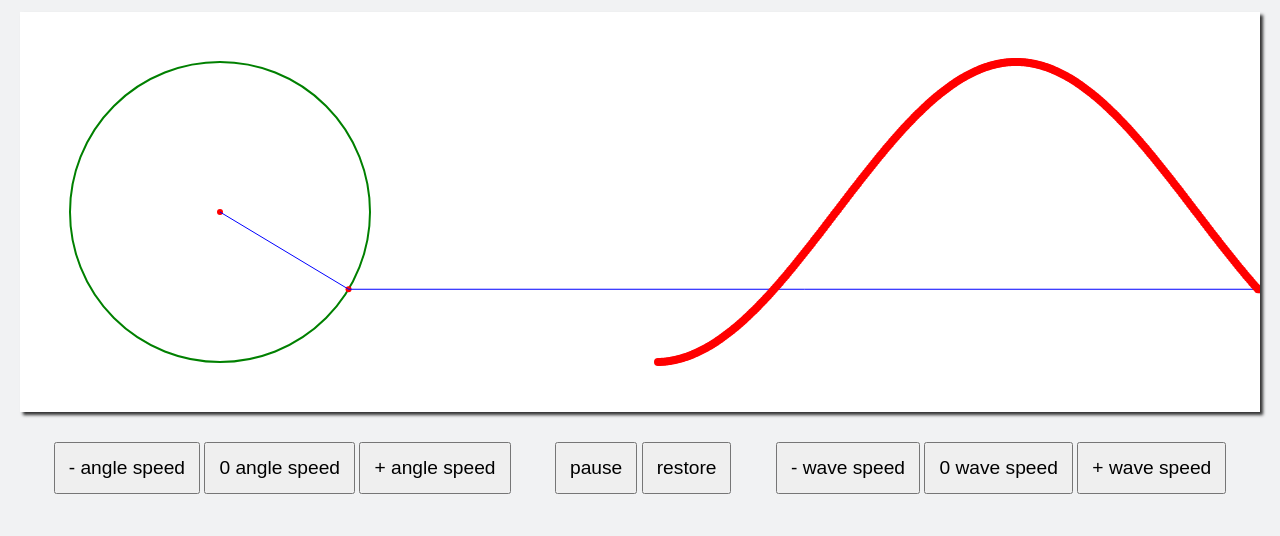
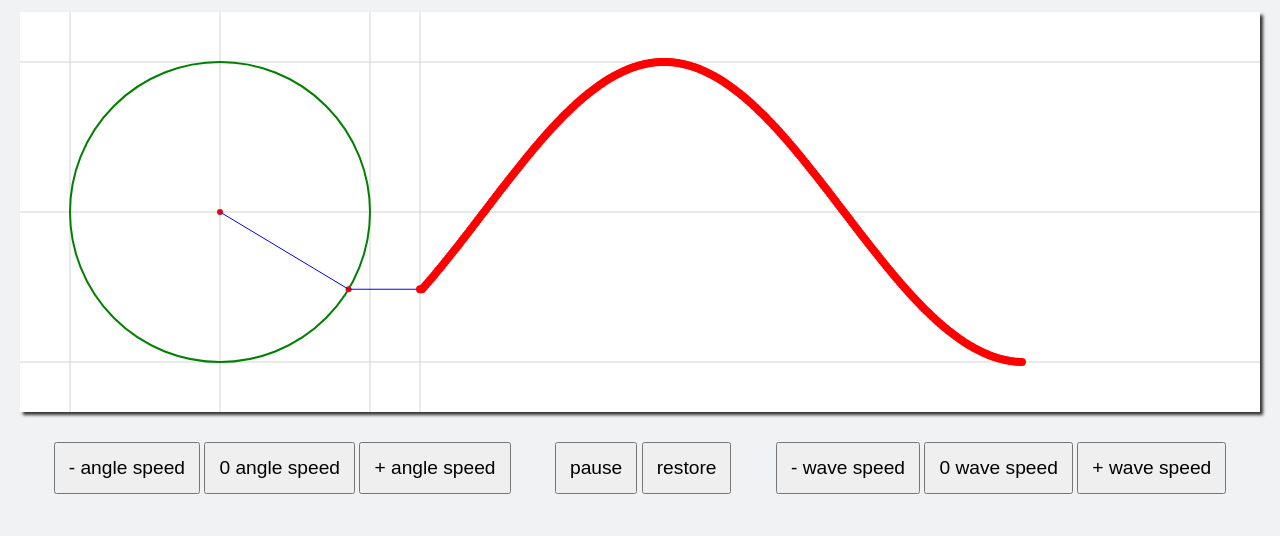
Before and after one commit to fanaimi/canvas_sine_wave, a website: page index.html in a window 1280 px wide. Shown: the part 70-606 px from the top of the page. Drawn offline with Linux system fonts and the light colour scheme; files that its build step writes are made by us from their sources.

Commit message:
added guidelines, link to part II

```diff
--- a/dev/js/main.js
+++ b/dev/js/main.js
@@ -42,15 +42,16 @@ var
 
 
         this.move = function(){
-            if(this.x > leftEdge - this.r){
-                this.x -= this.waveSpeed;
-            } else {
+            //if(this.x > leftEdge - this.r){
+            if(this.x < w + this.r){
+                this.x += this.waveSpeed;
+            } else if( this.x < 400 || this.x < w + this.r ){
                 for (var l in waveDots) {
                     if (waveDots[l] == this) {
                         waveDots.splice(l, 1)
                     }
                 }
-            }// if
+            }
         };//move
     }// WaveDot,
 
@@ -116,7 +117,7 @@ var
     drawGuide = function(){
         ctx1.beginPath()
         ctx1.moveTo(rDot.x, rDot.y);
-        ctx1.lineTo(w, rDot.y);
+        ctx1.lineTo(400, rDot.y);
         ctx1.strokeStyle = "blue";
         ctx1.lineWidth = 1;
         ctx1.stroke();
@@ -136,7 +137,7 @@ var
 
 
     addNewWaveDot = function () {
-        var waveDot = new WaveDot(w, rDot.y, ctx1, waveSpeed, 400);
+        var waveDot = new WaveDot(400, rDot.y, ctx1, waveSpeed, 400);
         waveDots.push(waveDot);
         waveDot.draw();
     }, //addNewWaveDot
@@ -154,9 +155,40 @@ var
         }
     }, // moveWaveDots
 
-    playLoop = function () {
+        drawGreyLines = function () {
+            ctx1.beginPath()
+            ctx1.moveTo(400, 0);
+            ctx1.lineTo(400, h);
+            ctx1.moveTo(0, 50);
+            ctx1.lineTo(w, 50);
+
+            ctx1.moveTo(0, 200);
+            ctx1.lineTo(w, 200);
+
+            ctx1.moveTo(200, 0);
+            ctx1.lineTo(200, h);
+
+
+            ctx1.moveTo(50, 0);
+            ctx1.lineTo(50, h);
+
+
+            ctx1.moveTo(350, 0);
+            ctx1.lineTo(350, h);
+
+            ctx1.moveTo(0, 350);
+            ctx1.lineTo(w, 350);
+            ctx1.strokeStyle = "lightgrey";
+            ctx1.lineWidth = 1;
+            ctx1.stroke();
+            ctx1.closePath();
+        }, // drawGreyLine
+
+
+        playLoop = function () {
 
         clearCanvas(ctx1);
+        drawGreyLines();
         drawC1();
         drawCentre();
         moveRedDot();
@@ -166,7 +198,7 @@ var
         addNewWaveDot();
         moveWaveDots();
 
-        af = window.requestAnimationFrame(playLoop)
+        af = window.requestAnimationFrame(playLoop);
     }, //playLoop
 
     pauseLoop = function(){
--- a/index.html
+++ b/index.html
@@ -24,6 +24,9 @@
         <button type="button" id="pauseGridBtn"> 0 wave speed</button>
         <button type="button" id="fastGridBtn"> + wave speed</button>
     </p>
+
+    <p class="textPar">You can also have a loot at the <a href="http://fanaimi.com/demos/canvas_square_wave/"
+                                                    >square wave</a>.</p>
     <p class="textPar">Fork / contribute at this <a href="https://github.com/fanaimi/canvas_sine_wave"
                                                     target="_blank">repo</a>.</p>
     <p class="textPar">Read more at this <a href="http://www.fanaimi.com/blog/canvas-trigonometry-waves-1-sine-wave/">post</a>.</p>
```
Also changed, not shown: package.json (+4 -4 lines), build/js/output.min.js.
